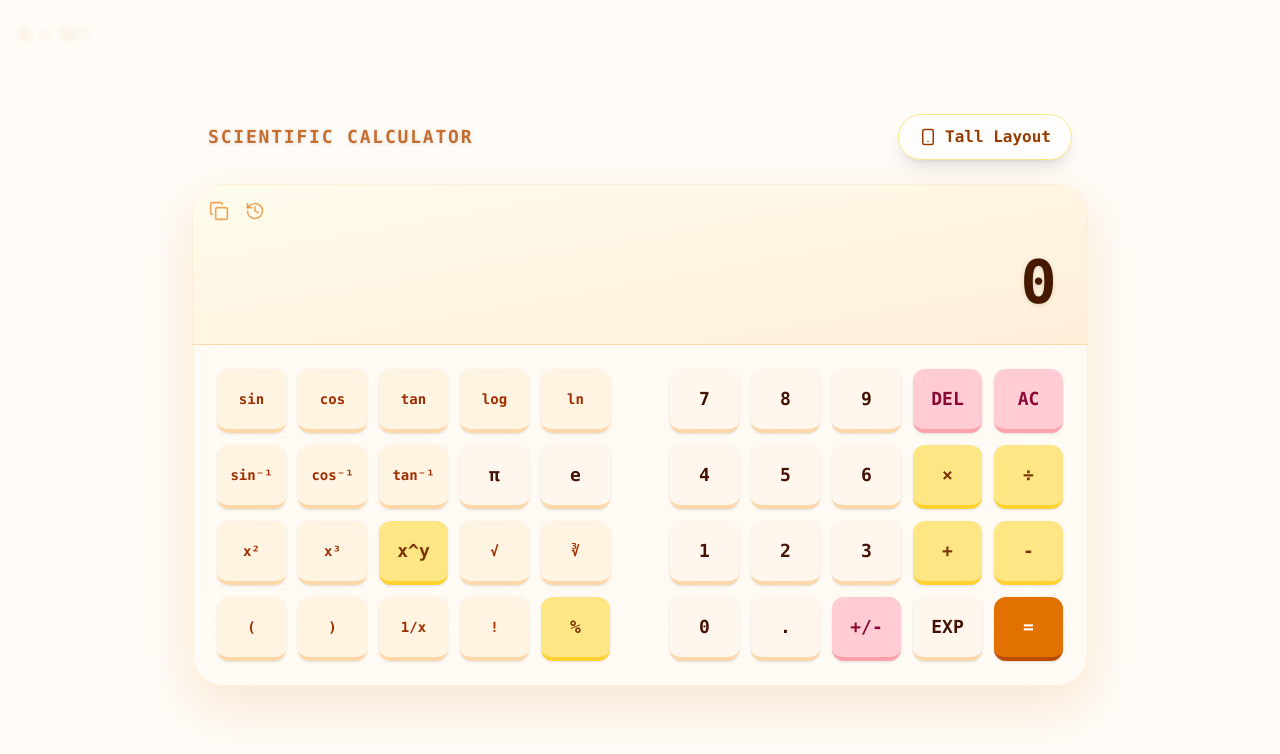
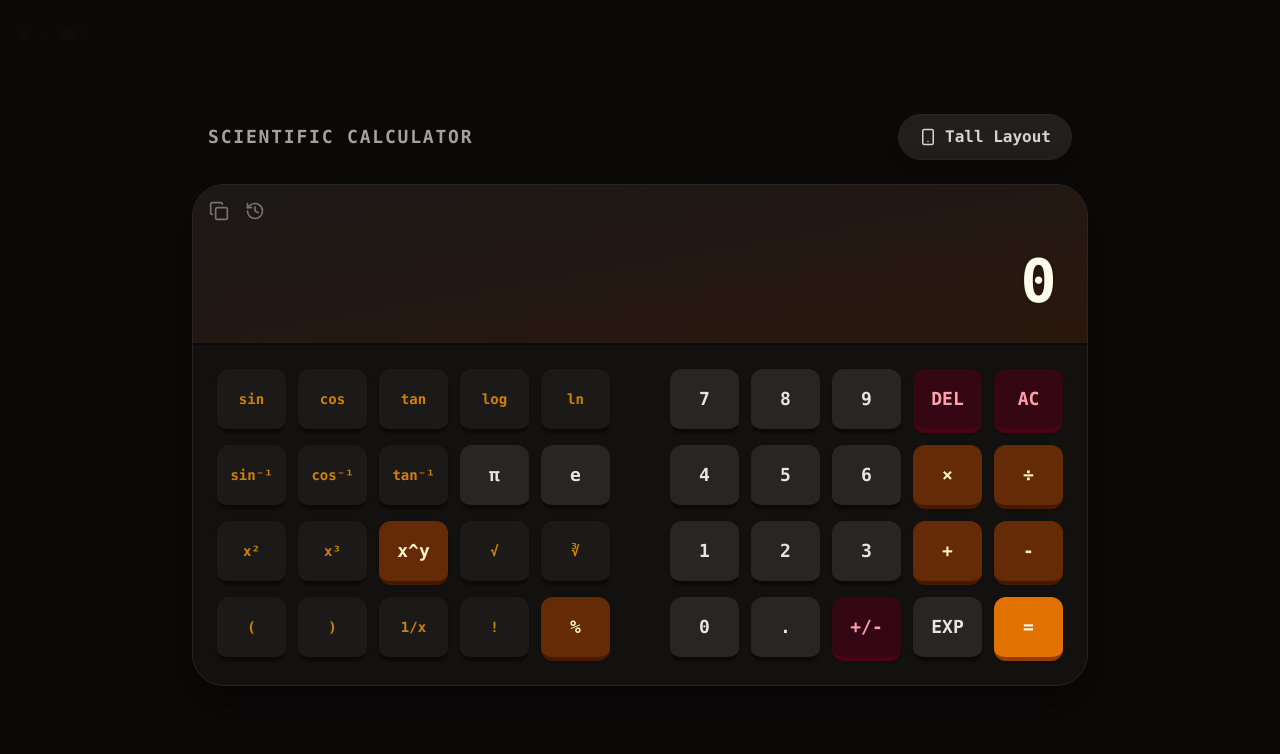
Before and after one commit to universepattern/scientific-calculator, a React (Vite) app: page / in a window 1280 px wide. Shown: the top 754 px of the page. Built offline with nearby package versions, Linux system fonts and the light colour scheme.

Commit message:
style: change theme to dark warm for eye comfort

```diff
--- a/src/components/ScientificCalculator.tsx
+++ b/src/components/ScientificCalculator.tsx
@@ -170,16 +170,15 @@ const MathBackground = () => {
 
     const drops: { x: number, y: number, speed: number, text: string, opacity: number, scale: number }[] = [];
 
-    // Create columns like matrix
     const columns = Math.floor(width / 150);
 
     for (let i = 0; i < columns; i++) {
       drops.push({
         x: i * 150 + Math.random() * 50,
         y: Math.random() * height * -1,
-        speed: 0.15 + Math.random() * 0.3, // Super slow motion
+        speed: 0.15 + Math.random() * 0.3,
         text: equations[Math.floor(Math.random() * equations.length)],
-        opacity: 0.15 + Math.random() * 0.4,
+        opacity: 0.15 + Math.random() * 0.25,
         scale: 0.9 + Math.random() * 0.4
       });
     }
@@ -190,7 +189,8 @@ const MathBackground = () => {
       ctx.clearRect(0, 0, width, height);
 
       drops.forEach(drop => {
-        ctx.fillStyle = `rgba(217, 119, 6, ${drop.opacity})`; // amber-600 color
+        // Dimmer amber/orange for the dark background
+        ctx.fillStyle = `rgba(217, 119, 6, ${drop.opacity * 0.6})`;
         ctx.font = `${14 * drop.scale}px monospace`;
         ctx.fillText(drop.text, drop.x, drop.y);
 
@@ -224,7 +224,7 @@ const MathBackground = () => {
   return (
     <canvas
       ref={canvasRef}
-      className="fixed inset-0 pointer-events-none blur-[3px] opacity-80 z-0"
+      className="fixed inset-0 pointer-events-none blur-[3px] opacity-70 z-0"
     />
   );
 };
@@ -269,11 +269,11 @@ export const ScientificCalculator: React.FC = () => {
       onClick={() => handlePress(btn)}
       className={cn(
         "h-14 sm:h-16 rounded-xl text-sm sm:text-lg font-bold transition-all active:scale-95 flex items-center justify-center shadow-sm border-b-4 active:border-b-0 active:translate-y-1 relative z-10",
-        btn.type === 'num' && "bg-orange-50 border-orange-200 text-orange-950 hover:bg-orange-100",
-        btn.type === 'op' && "bg-amber-200 border-amber-300 text-amber-900 hover:bg-amber-300",
-        btn.type === 'func' && "bg-orange-100/60 border-orange-200 text-orange-800 hover:bg-orange-200 text-xs sm:text-sm",
-        btn.type === 'util' && "bg-rose-200 border-rose-300 text-rose-900 hover:bg-rose-300",
-        btn.type === 'action' && "bg-amber-600 border-amber-700 text-white hover:bg-amber-500"
+        btn.type === 'num' && "bg-stone-800 border-stone-950 text-stone-200 hover:bg-stone-700",
+        btn.type === 'op' && "bg-amber-900/80 border-amber-950 text-amber-100 hover:bg-amber-800",
+        btn.type === 'func' && "bg-stone-800/50 border-stone-950 text-amber-500/80 hover:bg-stone-700 text-xs sm:text-sm",
+        btn.type === 'util' && "bg-rose-950/60 border-rose-950 text-rose-300 hover:bg-rose-900/80",
+        btn.type === 'action' && "bg-amber-600 border-amber-800 text-stone-50 hover:bg-amber-500"
       )}
     >
       {btn.label}
@@ -281,14 +281,14 @@ export const ScientificCalculator: React.FC = () => {
   );
 
   return (
-    <div className="flex flex-col items-center justify-center min-h-screen bg-orange-50/50 p-4 font-mono select-none relative overflow-hidden">
+    <div className="flex flex-col items-center justify-center min-h-screen bg-stone-950 p-4 font-mono select-none relative overflow-hidden">
       <MathBackground />
 
       <div className="w-full max-w-4xl flex justify-between items-center mb-6 px-4 relative z-10">
-        <h1 className="text-amber-700/80 font-bold tracking-widest text-lg drop-shadow-sm">SCIENTIFIC CALCULATOR</h1>
+        <h1 className="text-stone-400 font-bold tracking-widest text-lg drop-shadow-sm">SCIENTIFIC CALCULATOR</h1>
         <button
           onClick={() => setIsPortrait(!isPortrait)}
-          className="flex items-center gap-2 bg-white/60 backdrop-blur-md text-amber-800 px-5 py-2.5 rounded-full hover:bg-white/80 transition-colors font-semibold shadow-lg border border-amber-200 active:scale-95"
+          className="flex items-center gap-2 bg-stone-800/80 backdrop-blur-md text-stone-300 px-5 py-2.5 rounded-full hover:bg-stone-700 transition-colors font-semibold shadow-lg border border-stone-800 active:scale-95"
         >
           {isPortrait ? <Monitor size={18} /> : <Smartphone size={18} />}
           {isPortrait ? 'Wide Layout' : 'Tall Layout'}
@@ -296,15 +296,15 @@ export const ScientificCalculator: React.FC = () => {
       </div>
 
       <div className={cn(
-        "bg-white/80 backdrop-blur-2xl rounded-[2rem] shadow-[0_20px_50px_rgba(217,119,6,0.15)] border border-orange-100 overflow-hidden flex transition-all duration-500 relative z-10",
+        "bg-stone-900/80 backdrop-blur-2xl rounded-[2rem] shadow-[0_20px_50px_rgba(0,0,0,0.5)] border border-stone-800 overflow-hidden flex transition-all duration-500 relative z-10",
         isPortrait ? "flex-col max-w-md w-full" : "flex-col max-w-4xl w-full"
       )}>
-        <div className="relative p-6 sm:p-8 flex flex-col items-end justify-end space-y-2 bg-gradient-to-br from-amber-50/90 to-orange-100/90 border-b border-orange-200 min-h-[160px]">
+        <div className="relative p-6 sm:p-8 flex flex-col items-end justify-end space-y-2 bg-gradient-to-br from-stone-900/90 to-amber-950/40 border-b-2 border-stone-950 min-h-[160px]">
 
           <div className="absolute top-4 left-4 flex gap-4">
             <button
               onClick={handleCopy}
-              className="text-amber-600/60 hover:text-amber-800 transition-colors flex items-center gap-2 text-sm font-semibold group"
+              className="text-stone-500 hover:text-amber-400 transition-colors flex items-center gap-2 text-sm font-semibold group"
               title="Copy to Clipboard"
             >
               {copied ? <Check size={20} className="text-emerald-500" /> : <Copy size={20} className="group-hover:scale-110 transition-transform" />}
@@ -312,8 +312,8 @@ export const ScientificCalculator: React.FC = () => {
             <button
               onClick={() => setShowHistory(!showHistory)}
               className={cn(
-                "hover:text-amber-800 transition-colors flex items-center gap-2 text-sm font-semibold group",
-                showHistory ? "text-amber-800" : "text-amber-600/60"
+                "hover:text-amber-400 transition-colors flex items-center gap-2 text-sm font-semibold group",
+                showHistory ? "text-amber-400" : "text-stone-500"
               )}
               title="Calculation History"
             >
@@ -321,50 +321,50 @@ export const ScientificCalculator: React.FC = () => {
             </button>
           </div>
 
-          <div className="text-amber-700/60 text-sm sm:text-base h-6 w-full truncate text-right font-semibold pr-1">
+          <div className="text-stone-500 text-sm sm:text-base h-6 w-full truncate text-right font-semibold pr-1">
             {state.lastResult && !showHistory ? `${state.lastResult} =` : ''}
           </div>
           <div className={cn(
             "text-4xl sm:text-6xl font-bold transition-all truncate w-full text-right tracking-tight drop-shadow-sm",
-            state.hasError ? "text-rose-500" : "text-amber-950"
+            state.hasError ? "text-rose-500" : "text-amber-50"
           )}>
             {state.display}
           </div>
         </div>
 
         <div className={cn(
-          "bg-orange-50/50 relative",
+          "bg-stone-950/40 relative",
           showHistory ? "flex flex-col p-4 sm:p-6" : cn("flex p-4 sm:p-6 gap-4 sm:gap-6", isPortrait ? "flex-col" : "flex-row")
         )}>
           {showHistory ? (
             <div className="w-full h-[350px] sm:h-[450px] overflow-y-auto flex flex-col gap-3 pr-2">
-              <div className="flex justify-between items-center mb-2 px-2 sticky top-0 bg-orange-50/80 backdrop-blur-md py-2 z-20 rounded-lg">
-                <h2 className="text-amber-800 font-bold tracking-widest text-sm">HISTORY</h2>
+              <div className="flex justify-between items-center mb-2 px-2 sticky top-0 bg-stone-900/90 backdrop-blur-md py-2 z-20 rounded-lg">
+                <h2 className="text-stone-400 font-bold tracking-widest text-sm">HISTORY</h2>
                 {state.history.length > 0 && (
                   <button
                     onClick={() => dispatch({ type: 'CLEAR_HISTORY' })}
-                    className="text-rose-600 hover:text-rose-700 text-xs font-bold tracking-wider bg-rose-100 px-4 py-1.5 rounded-full hover:bg-rose-200 transition-colors shadow-sm"
+                    className="text-rose-400 hover:text-rose-300 text-xs font-bold tracking-wider bg-rose-950/50 px-4 py-1.5 rounded-full hover:bg-rose-900/60 transition-colors shadow-sm"
                   >
                     CLEAR
                   </button>
                 )}
               </div>
               {state.history.length === 0 ? (
-                <div className="flex-1 flex items-center justify-center text-amber-700/60 font-medium pb-10">
+                <div className="flex-1 flex items-center justify-center text-stone-600 font-medium pb-10">
                   No history recorded yet.
                 </div>
               ) : (
                 [...state.history].reverse().map((item, i) => (
                   <div
                     key={i}
-                    className="flex flex-col text-right cursor-pointer bg-white/80 hover:bg-orange-50 p-4 rounded-xl transition-colors border border-amber-100 shadow-sm group"
+                    className="flex flex-col text-right cursor-pointer bg-stone-800/60 hover:bg-stone-700/80 p-4 rounded-xl transition-colors border border-stone-800/50 shadow-sm group"
                     onClick={() => {
                       dispatch({ type: 'SET_EXPRESSION', payload: item.result });
                       setShowHistory(false);
                     }}
                   >
-                    <div className="text-amber-700/70 text-sm mb-1 group-hover:text-amber-800 transition-colors font-medium">{item.expression} =</div>
-                    <div className="text-amber-950 font-bold text-2xl group-hover:text-amber-600 transition-colors">{item.result}</div>
+                    <div className="text-stone-500 text-sm mb-1 group-hover:text-stone-400 transition-colors font-medium">{item.expression} =</div>
+                    <div className="text-amber-100 font-bold text-2xl group-hover:text-amber-400 transition-colors">{item.result}</div>
                   </div>
                 ))
               )}
@@ -375,7 +375,7 @@ export const ScientificCalculator: React.FC = () => {
                 {SCIENTIFIC_BUTTONS.map(renderButton)}
               </div>
               <div className={cn(
-                "bg-amber-200/50 rounded-full",
+                "bg-stone-800/50 rounded-full",
                 isPortrait ? "h-1 w-full my-1" : "w-1 h-full mx-1"
               )} />
               <div className="grid grid-cols-5 gap-2 sm:gap-3 flex-1 relative z-10">
```
